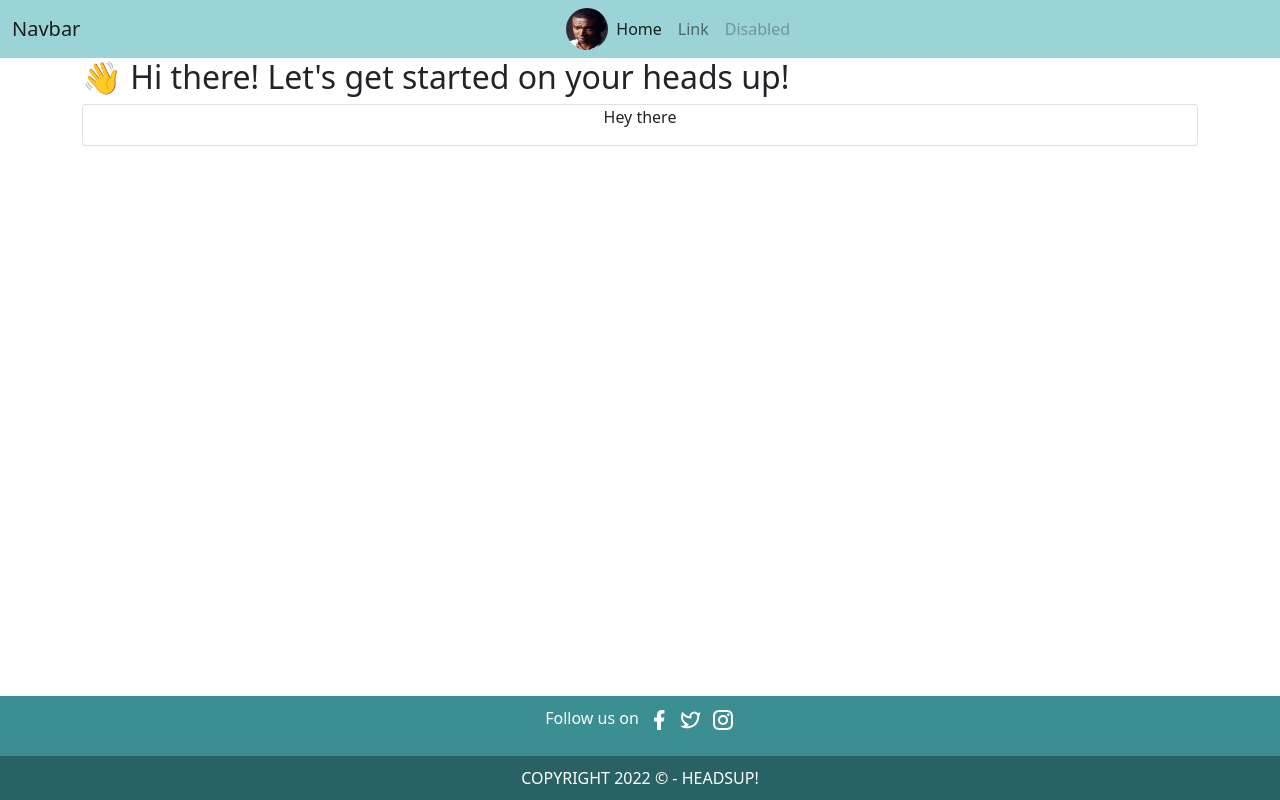
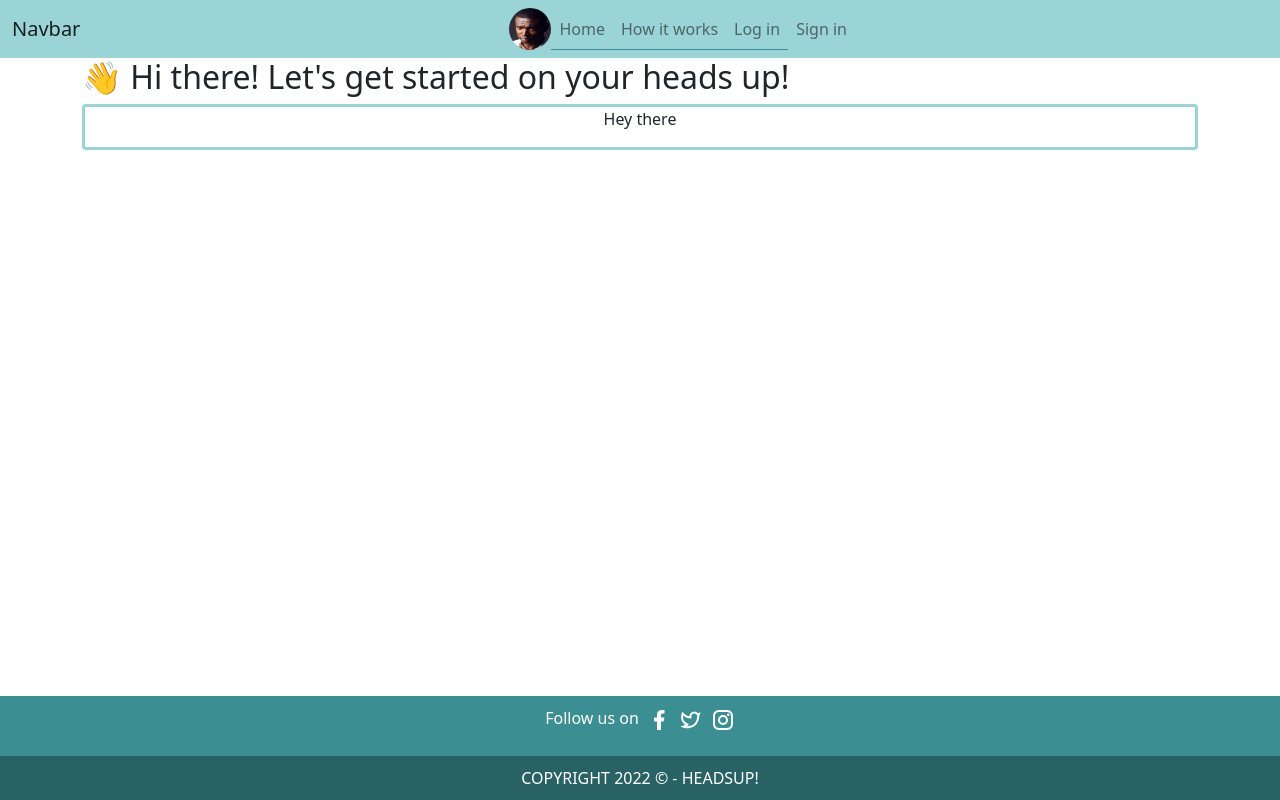
Before and after one commit to Ahyeonn/COLAB-8, a Vue app in the folder front-end/: page / in a window 1280 px wide. Built offline with nearby package versions, Linux system fonts and the light colour scheme.

Commit message:
feat: make the navbar functional

```diff
--- a/front-end/src/components/TheHeader.vue
+++ b/front-end/src/components/TheHeader.vue
@@ -1,22 +1,34 @@
 <template>
-  <nav class="navbar navbar-expand-lg navbar-light bg-light">
+  <nav class="navbar navbar-expand-lg navbar-light bg-light" :class="{ 'round-nav': isVisible }">
     <div class="container-fluid">
-      <button class="navbar-toggler" type="button" data-bs-toggle="collapse" data-bs-target="#navbarToggler" aria-controls="navbarToggler" aria-expanded="false" aria-label="Toggle navigation">
+      <button
+          class="navbar-toggler"
+          type="button"
+          data-bs-toggle="collapse"
+          data-bs-target="#navbarToggler"
+          aria-controls="navbarToggler"
+          aria-expanded="false"
+          aria-label="Toggle navigation"
+          @click="toggleNavbar"
+      >
         <span class="navbar-toggler-icon"></span>
       </button>
       <a class="navbar-brand" href="#">Navbar</a>
       <div class="break flex-grow-1"></div>
       <img class="img-fluid rounded-circle" src="@/assets/user.jpg" alt="User profile image">
-      <div class="collapse navbar-collapse" id="navbarToggler">
+      <div class="collapse navbar-collapse" :class="{ show: isVisible }" id="navbarToggler">
         <ul class="navbar-nav me-auto mb-2 mb-lg-0">
           <li class="nav-item">
-            <a class="nav-link active" aria-current="page" href="#">Home</a>
+            <router-link class="nav-link" to="/">Home</router-link>
           </li>
           <li class="nav-item">
-            <a class="nav-link" href="#">Link</a>
+            <router-link class="nav-link" to="/how-it-works">How it works</router-link>
           </li>
           <li class="nav-item">
-            <a class="nav-link disabled">Disabled</a>
+            <router-link class="nav-link" to="/log-in">Log in</router-link>
+          </li>
+          <li class="nav-item">
+            <router-link class="nav-link" to="/sign-in">Sign in</router-link>
           </li>
         </ul>
       </div>
@@ -26,17 +38,46 @@
 
 <script>
 export default {
-  name: "TheHeader"
+  name: "TheHeader",
+  data() {
+    return {
+      isVisible: false
+    }
+  },
+  methods: {
+    toggleNavbar() {
+      this.isVisible = !this.isVisible;
+    }
+  }
 }
 </script>
 
 <style scoped lang="scss">
-  nav {
-    color: $white;
+@import "src/scss/utilities/variables";
+
+nav {
+  color : $white;
   }
-  img {
-    aspect-ratio: 1/1;
-    width: 42px;
-    height: 42px;
-    }
+
+.round-nav, .show {
+  border-bottom-left-radius  : 30px;
+  border-bottom-right-radius : 30px;
+  }
+
+.show {
+  background : white;
+  margin     : 5px -12px -10px !important;
+  padding    : 0 20px;
+  box-shadow : 0 3px 10px rgba(0, 0, 0, .3);
+  }
+
+.nav-item:not(:last-child) {
+  border-bottom : 1px solid $color-secondary;
+  }
+
+img {
+  aspect-ratio : 1/1;
+  width        : 42px;
+  height       : 42px;
+  }
 </style>
--- a/front-end/src/scss/bootstrap/_bootstrap.scss
+++ b/front-end/src/scss/bootstrap/_bootstrap.scss
@@ -1,7 +1,12 @@
 /* --------------------------
   Bootstrap
 --------------------------- */
-$light: $color-primary;
+$light             : $color-primary;
+$primary           : $color-primary;
+
+// Card
+$card-border-color : $color-primary;
+$card-border-width : 3px;
 
 // Required
 @import '../../../node_modules/bootstrap/scss/functions';
```
